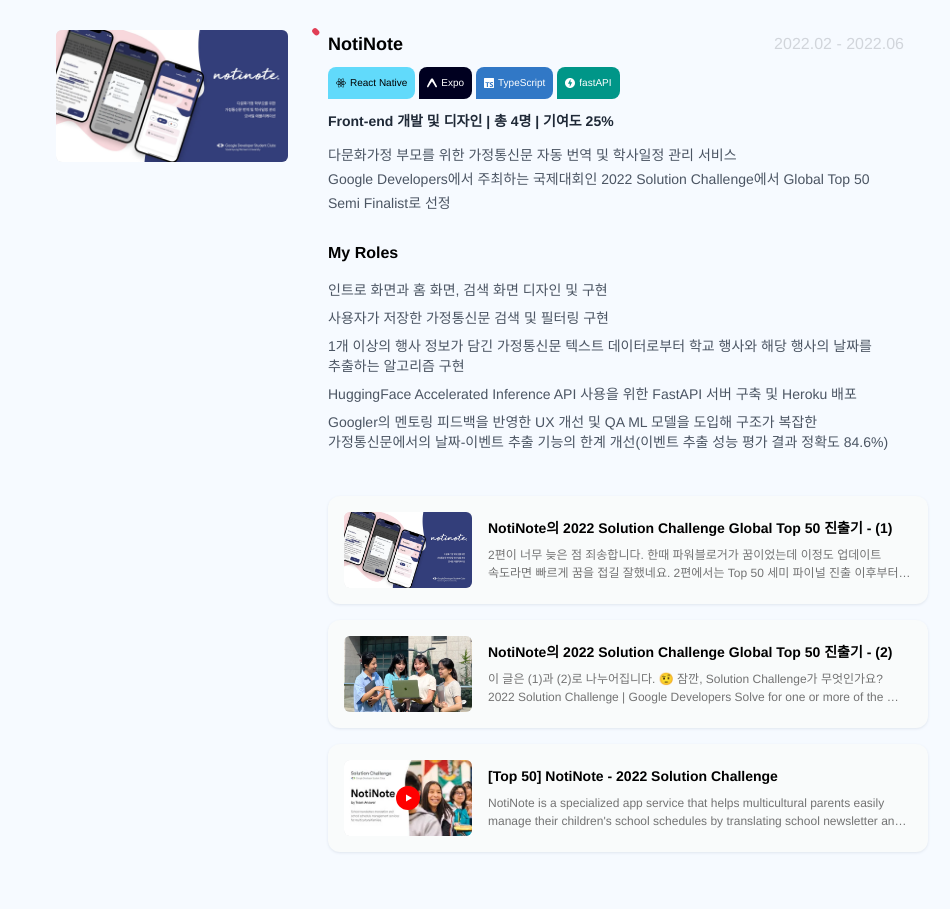
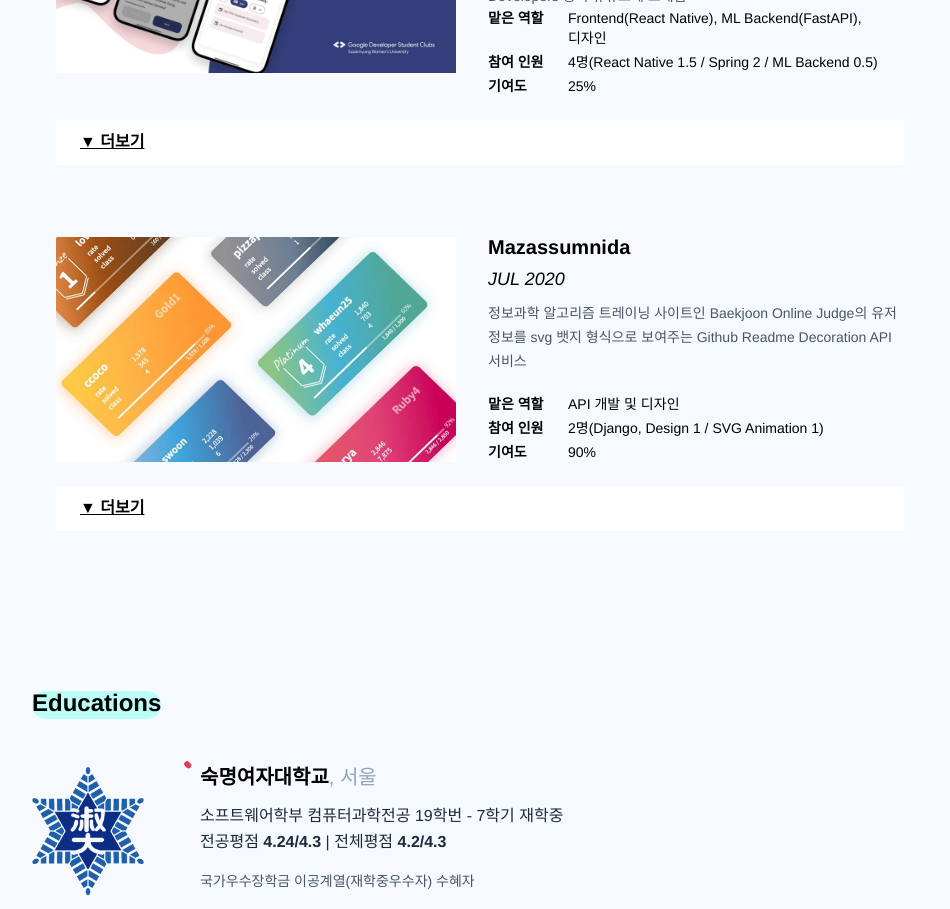
Before and after one commit to mori8/resume, a Next.js app: page / in a window 1280 px wide. Shown: the part 1860-2769 px from the top of the page, without its empty margins (160-1110 px from the left). Built offline with nearby package versions, Linux system fonts and the light colour scheme.

Commit message:
Update: personal projects 더보기 추가 및 구성 변경

```diff
--- /dev/null
+++ b/components/atoms/ProjectInfo.tsx
@@ -0,0 +1,15 @@
+import React from "react";
+
+type Props = {
+  type: string;
+  value: string;
+};
+
+export default function ProjectInfo({ type, value }: Props) {
+  return (
+    <div className="flex flex-row">
+      <span className="w-20 font-bold">{type}</span>
+      <span>{value}</span>
+    </div>
+  );
+}
--- a/components/atoms/RoundedRectImageView.tsx
+++ b/components/atoms/ThumbnailView.tsx
@@ -8,15 +8,15 @@
   size: string;
 };
 
-function RoundedRectImageView({
+function ThumbnailView({
   imageURL,
   type,
   size = 'sm'
 }: Props) {
   return (
-    <div className={classNames("rounded-md bg-gray-200 relative overflow-hidden", {
+    <div className={classNames("bg-gray-200 relative overflow-hidden", {
       "w-[128px] h-[76px]": size === 'sm',
-      "w-[232px] h-[132px]": size === 'lg',
+      "w-[400px] h-[225px]": size === 'lg',
     })}>
       {type === "youtube" && (
         <div className="w-6 h-6 absolute top-1/2 left-1/2 z-10 -translate-x-1/2 -translate-y-1/2">
@@ -37,4 +37,4 @@
   );
 }
 
-export default RoundedRectImageView;
+export default ThumbnailView;
--- a/components/molecules/ReferencesAnchorButton.tsx
+++ b/components/molecules/ReferencesAnchorButton.tsx
@@ -1,5 +1,5 @@
 import React from "react";
-import RoundedRectImageView from "../atoms/RoundedRectImageView";
+import ThumbnailView from "../atoms/ThumbnailView";
 import ClassNames from "classnames";
 
 type Props = {
@@ -24,7 +24,9 @@
           "w-full flex flex-row gap-4 rounded-xl p-4 items-center bg-[#F9FBFB] shadow shadow-slate-200 mb-4 transition-all cursor-pointer hover:shadow-lg hover:shadow-slate-200 hover:bg-slate-100"
         )}
       >
-        {imageURL && <RoundedRectImageView imageURL={imageURL} type={type} size='sm' />}
+        {imageURL && (
+          <ThumbnailView imageURL={imageURL} type={type} size="sm" />
+        )}
         <div className="flex-1">
           <h5 className="font-bold mb-2 text-sm">{title}</h5>
           <p className="text-neutral-500 leading-normal whitespace-pre-wrap truncate line-clamp-2 w-full text-xs">
--- a/components/organisms/Experiences.tsx
+++ b/components/organisms/Experiences.tsx
@@ -24,7 +24,7 @@
           <h3 className="text-xl font-bold">{title}</h3>
           <h5 className="text-xl">{subtitle}</h5>
         </div>
-        <div className="italic text-lg text-slate-700 mt-1">
+        <div className="period mt-1">
           <span className="">{started}</span> -{" "}
           <span className="">{ended}</span>
         </div>
@@ -37,7 +37,7 @@
             return (
               <div key={`exp_${index}_p${project_index}`} className="">
                 <h4 className="mt-5 font-semibold">{title}</h4>
-                <p className="text-slate-700">{techstack.join(", ")}</p>
+                <p className="text-slate-600">{techstack.join(", ")}</p>
                 <ul className="list-disc pl-6 mt-2">
                   {description.map((desc, desc_index) => {
                     return (
--- a/components/organisms/Projects.tsx
+++ b/components/organisms/Projects.tsx
@@ -1,63 +1,91 @@
 import * as React from "react";
+import { useState } from "react";
 import HighlightedText from "../atoms/HighlightedText";
-import TechStackBadge from "../atoms/TechStackBadge";
-import DecoreatedList from "../atoms/DecoratedText";
-import RoundedRectImageView from "../atoms/RoundedRectImageView";
+import ProjectInfo from "../atoms/ProjectInfo";
+import ThumbnailView from "../atoms/ThumbnailView";
 import ReferencesAnchorButton from "../molecules/ReferencesAnchorButton";
 import projects from "../../data/projects.json";
+import classNames from "classnames";
 
 export default function Projects() {
-  const Project = (props: ProjectsProps) => {
+  const [isExpanded, setIsExpanded] = useState(
+    Array(projects.length).fill(false)
+  );
+
+  const Project = (
+    props: ProjectsProps & {
+      index: number;
+    }
+  ) => {
     const {
       title,
-      info,
       imageURL,
       description,
       period,
-      techstack,
-      roles,
+      myRoles,
+      teamMembers,
+      contributions,
+      responsibilities,
       references,
+      index,
     } = props;
+
+    const ChangeIsExpanded = (index: number) => {
+      const newIsExpanded = [...isExpanded];
+      newIsExpanded[index] = !newIsExpanded[index];
+      setIsExpanded(newIsExpanded);
+    };
+
     return (
       <div className="project-container">
-        <div className="rounded-lg hover:bg-slate-100 px-6 py-7 transition-all cursor-pointer flex flex-row gap-6">
+        <div className="rounded-lg hover:bg-slate-100 px-6 py-7 transition-all cursor-pointer">
+          <div className="flex-1 flex flex-row gap-8">
+            <div className="">
+              <ThumbnailView imageURL={imageURL} type={"blog"} size="lg" />
+            </div>
+            <div className="flex flex-col justify-between">
               <div className="flex-1">
-            <RoundedRectImageView imageURL={imageURL} type={"blog"} size="lg" />
+                <h5 className="mb-2 font-bold text-xl leading-none">{title}</h5>
+                <div className="period mb-2">
+                  <span>{period}</span>
                 </div>
-          <div className="project-main-wrapper">
-            <div className="flex flex-row justify-between mb-2">
-              <DecoreatedList className="font-bold text-lg">
-                {title}
-              </DecoreatedList>
-              <div className="text-gray-300">{period}</div>
-            </div>
-            <div className="project-text-wrapper pl-4">
-              <div className="flex flex-row gap-1 mb-3">
-                {techstack?.map((tech, index) => (
-                  <TechStackBadge
-                    tech={tech}
-                    key={"tech_" + index + "_" + tech}
-                  />
-                ))}
-              </div>
-              <h5 className="font-bold text-gray-800 text-sm mb-3">{info}</h5>
                 <p className="text-sm text-gray-600 whitespace-pre-wrap leading-6">
                   {description}
                 </p>
-              <div className="mt-6">
-                <h4 className="font-bold mb-3">My Roles</h4>
+              </div>
+              <div className="text-sm flex flex-col gap-1">
+                <ProjectInfo type="맡은 역할" value={myRoles} />
+                <ProjectInfo type="참여 인원" value={teamMembers} />
+                <ProjectInfo type="기여도" value={contributions} />
+              </div>
+            </div>
+          </div>
+          <div className="mt-6 project-desc-wrapper bg-white">
+            <button
+              onClick={() => ChangeIsExpanded(index)}
+              className="font-bold underline px-6 py-2"
+            >
+              {isExpanded[index] ? "▲ 접기" : "▼ 더보기"}
+            </button>
+            <div
+              className={classNames("px-6 pb-6", {
+                hidden: !isExpanded[index],
+              })}
+            >
+              <div className="project-desc-detail-wrapper">
+                <h4 className="font-bold mb-3">Key Responsibilities</h4>
                 <ul className="list-inside text-sm text-gray-600 leading-5">
-                  {roles.map((role, index) => (
+                  {responsibilities.map((role, index) => (
                     <li key={"role_" + index + "_" + role} className="mb-2">
                       {role}
                     </li>
                   ))}
                 </ul>
               </div>
-            </div>
-          </div>
-        </div>
-        <div className="references-container mt-2 ml-[calc(296px)]">
+              {props.references?.length !== 0 && (
+                <div className="project-desc-detail-wrapper">
+                  <h4 className="font-bold mb-3">References</h4>
+                  <div className="references-container mt-2">
                     {props.references?.map((reference, index) => (
                       <ReferencesAnchorButton
                         key={`reference-${index}-${reference.title}`}
@@ -70,20 +98,22 @@
                     ))}
                   </div>
                 </div>
+              )}
+            </div>
+          </div>
+        </div>
+      </div>
     );
   };
 
   return (
     <section className="section-projects">
-      <HighlightedText
-        backgroundSize="none"
-        className="text-2xl"
-      >
+      <HighlightedText backgroundSize="none" className="text-2xl">
         Personal Projects
       </HighlightedText>
       <div className="flex flex-col gap-4 mt-8">
         {projects.map((project, index) => (
-          <Project {...project} key={"project_" + index} />
+          <Project {...project} key={"project_" + index} index={index} />
         ))}
       </div>
     </section>
--- a/data/projects.json
+++ b/data/projects.json
@@ -1,12 +1,13 @@
 [
   {
     "title": "새라[Sae:ra]",
-    "info": "개발 및 디자인 | 총 4명 | 기여도 35%",
     "imageURL": "/images/project-saera.webp",
-    "period": "2023.01 - 2023.03",
+    "period": "JAN 2023 - MAR 2023",
     "description": "북한이탈주민의 남한 표준 억양 및 발음 학습을 위한 애플리케이션으로 북한과 남한의 언어적 차이를 위주로 컨텐츠를 구성했으며, 사용자의 억양을 그래프로 시각화하여 억양의 차이를 직관적으로 이해하고 학습할 수 있게 함",
-    "techstack": ["fastAPI", "Tensorflow", "GCP"],
-    "roles": [
+    "myRoles": "ML Backend(FastAPI), 기획, UI/UX 디자인",
+    "teamMembers": "4명(Flutter 2 / Spring 1 / ML Backend 1)",
+    "contributions": "35%",
+    "responsibilities": [
       "ML 모델 사용과 문장 간 유사도 계산, 데이터 가공 등을 위한 Python 서버 (FastAPI) 개발",
       "음성이 담긴 오디오 파일에서 음정을 분석하는 SPICE 모델을 사용해 억양 그래프를 추출하고 가공하여 리턴하는 API와, 문장을 벡터화하여 검색 키워드와 관련된 학습 문장을 추천해주는 Similarity Search API 구현",
       "시계열 데이터의 유사도를 비교하는 방법을 조사하고 테스트하며, 가장 직관적이었던 DTW 알고리즘으로 억양 유사도 점수 계산 기능 구현",
@@ -17,17 +18,18 @@
   },
   {
     "title": "NotiNote",
-    "info": "Front-end 개발 및 디자인 | 총 4명 | 기여도 25%",
     "imageURL": "/images/project-notinote.webp",
-    "period": "2022.02 - 2022.06",
-    "description": "다문화가정 부모를 위한 가정통신문 자동 번역 및 학사일정 관리 서비스\nGoogle Developers에서 주최하는 국제대회인 2022 Solution Challenge에서 Global Top 50 Semi Finalist로 선정",
-    "techstack": ["React Native", "Expo", "TypeScript", "fastAPI"],
-    "roles": [
+    "period": "JAN 2022 - MAR 2022, MAY 2022",
+    "description": "다문화가정 학부모를 위한 가정통신문 번역 및 학사일정 관리 애플리케이션. Google Developers가 주최하는 2022 Solution Challenge에서 Global Top 50 Semi-Finalist로 선정. Google Developers 공식 유튜브에 소개됨",
+    "myRoles": "Frontend(React Native), ML Backend(FastAPI), 디자인",
+    "teamMembers": "4명(React Native 1.5 / Spring 2 / ML Backend 0.5)",
+    "contributions": "25%",
+    "responsibilities": [
       "인트로 화면과 홈 화면, 검색 화면 디자인 및 구현",
-      "사용자가 저장한 가정통신문 검색 및 필터링 구현",
-      "1개 이상의 행사 정보가 담긴 가정통신문 텍스트 데이터로부터 학교 행사와 해당 행사의 날짜를 추출하는 알고리즘 구현",
+      "사용자가 저장한 가정통신문 검색 및 필터링 기능 구현",
+      "1개 이상의 행사 정보가 담긴 가정통신문 텍스트 데이터로부터 학교 행사와 해당 행사의 날짜를 추출하는 알고리즘 구현 - 후에 ML로 대체",
       "HuggingFace Accelerated Inference API 사용을 위한 FastAPI 서버 구축 및 Heroku 배포",
-      "Googler의 멘토링 피드백을 반영한 UX 개선 및 QA ML 모델을 도입해 구조가 복잡한 가정통신문에서의 날짜-이벤트 추출 기능의 한계 개선(이벤트 추출 성능 평가 결과 정확도 84.6%)"
+      "Googler의 멘토링 피드백을 반영한 UX 개선 및 QA ML 모델을 도입해 날짜-이벤트 매칭 기능의 한계 개선(이벤트 추출 성능 평가 결과 정확도 84.6%)"
     ],
     "references": [
       {
@@ -54,49 +56,14 @@
     ]
   },
   {
-    "title": "Q-omics",
-    "info": "개발 및 속도 개선 | 총 3명 | 기여도 40%",
-    "imageURL": "/images/project-qomics.webp",
-    "period": "2021.07",
-    "description": "숙명여자대학교 생명시스템학부 생명정보학연구실에서 학부 인턴으로 활동할 때 3명이 함께 진행한 프로젝트로, 암세포의 돌연변이 종류와 유전자 발현, RNAi 등과 환자 생존 데이터 사이의 연관관계를 계산하여 그래프와 수치로 보여주는 소프트웨어",
-    "techstack": ["C++"],
-    "roles": [
-      "Python PyQT 기반 소프트웨어의 속도 개선을 위해 내부 계산 로직을 CPython으로 작성 및 모듈화",
-      "C++로 생존 데이터 전처리와 Kaplan-Meier 그래프 관련 연산(기준에 따른 집단 분리, 생존율, AUC, p-value 계산) 및 계산 속도 개선",
-      "Boost Libraries를 사용해 전체 파이프라인 수행에 소요되는 시간을 기존 18초에서 8초 대로 개선하고, 데이터를 쉽게 처리하기 위해서 Xtensor 도입"
-    ],
-    "references": []
-  },
-  {
-    "title": "눈송이 유형 테스트",
-    "info": "개발 및 디자인 | 총 4명 | 기여도 25%",
-    "imageURL": "/images/project-noonsongtest.webp",
-    "period": "2021.02",
-    "description": "2021 DSC KR Hackathon에 학부생 4인으로 구성된 ‘Gitribute’ 팀으로 출전하여 만든 서비스로, 숙명여대의 마스코트인 눈송이를 통해 내가 어떤 유형의 숙명여대 학생인지 분석해보는 사이트",
-    "techstack": ["React", "styled-components"],
-    "roles": [
-      "UI 디자인",
-      "fetch API를 통해 Django 서버와 통신하여 방명록 기능 구현",
-      "메인 화면 및 팝업 Modal과 반응형 UI 구현"
-    ],
-    "references": [
-      {
-        "title": "[Solution Challenge 2021] 5. DSC KR Hackathon",
-        "mainText": "2021 DSC KR Hackathon에 참여하여 2021.02.01부터 2021.02.06일까지 6일 간 개발을 했다. 프로젝트 소개 프로젝트 이름: ❄눈송이 유형 테스트❄ 프로젝트 소개: 숙명여대의 마스코트인 눈송이를 통해 내가 어떤 유형의 대학생인지 분석해보는 프로젝트 프로젝트 형태: 사이드 프로젝트",
-        "imageURL": "/images/project-noonsongtest.webp",
-        "href": "https://dsc-sookmyung.tistory.com/68",
-        "type": "blog"
-      }
-    ]
-  },
-  {
     "title": "Mazassumnida",
-    "info": "개발 및 디자인 | 총 3명 | 기여도 80%",
     "imageURL": "/images/project-mazassumnida.webp",
-    "period": "2020.08",
-    "description": "정보과학 알고리즘 트레이닝 사이트인 Baekjoon Online Judge의 유저 정보를 svg 뱃지 형식으로 보여주는 GitHub Readme Decoration API 서비스",
-    "techstack": ["Django", "Heroku"],
-    "roles": [
+    "period": "JUL 2020",
+    "description": "정보과학 알고리즘 트레이닝 사이트인 Baekjoon Online Judge의 유저 정보를 svg 뱃지 형식으로 보여주는 Github Readme Decoration API 서비스",
+    "myRoles": "API 개발 및 디자인",
+    "teamMembers": "2명(Django, Design 1 / SVG Animation 1)",
+    "contributions": "90%",
+    "responsibilities": [
       "Django에서 Query String으로 전달받은 username으로 solved.ac API서버에 유저 정보를 요청하여 받아온 정보를 바탕으로 XML을 작성하여 SVG 뱃지 생성",
       "GitHub 내에서 8천 명 이상의 유저가 사용 중(code results 검색 결과)",
       "첫 공개 이후 지속적으로 테마 업데이트 및 유지보수하며 사용자 수를 꾸준히 늘려가고 있음"
--- a/styles/globals.css
+++ b/styles/globals.css
@@ -8,3 +8,15 @@
   background-color: #F6FAFF;
   line-height: 1.8rem;
 }
+
+.period {
+  @apply italic text-lg;
+}
+
+.project-desc-detail-wrapper {
+  @apply py-2;
+}
+
+.project-desc-detail-wrapper:last-child {
+  @apply pb-0;
+}
```
Also changed, not shown: data/projects-new.json (+5 -7 lines), types/type.d.ts (+5 -4 lines). Lines whose indentation alone changed are shown as unchanged.
